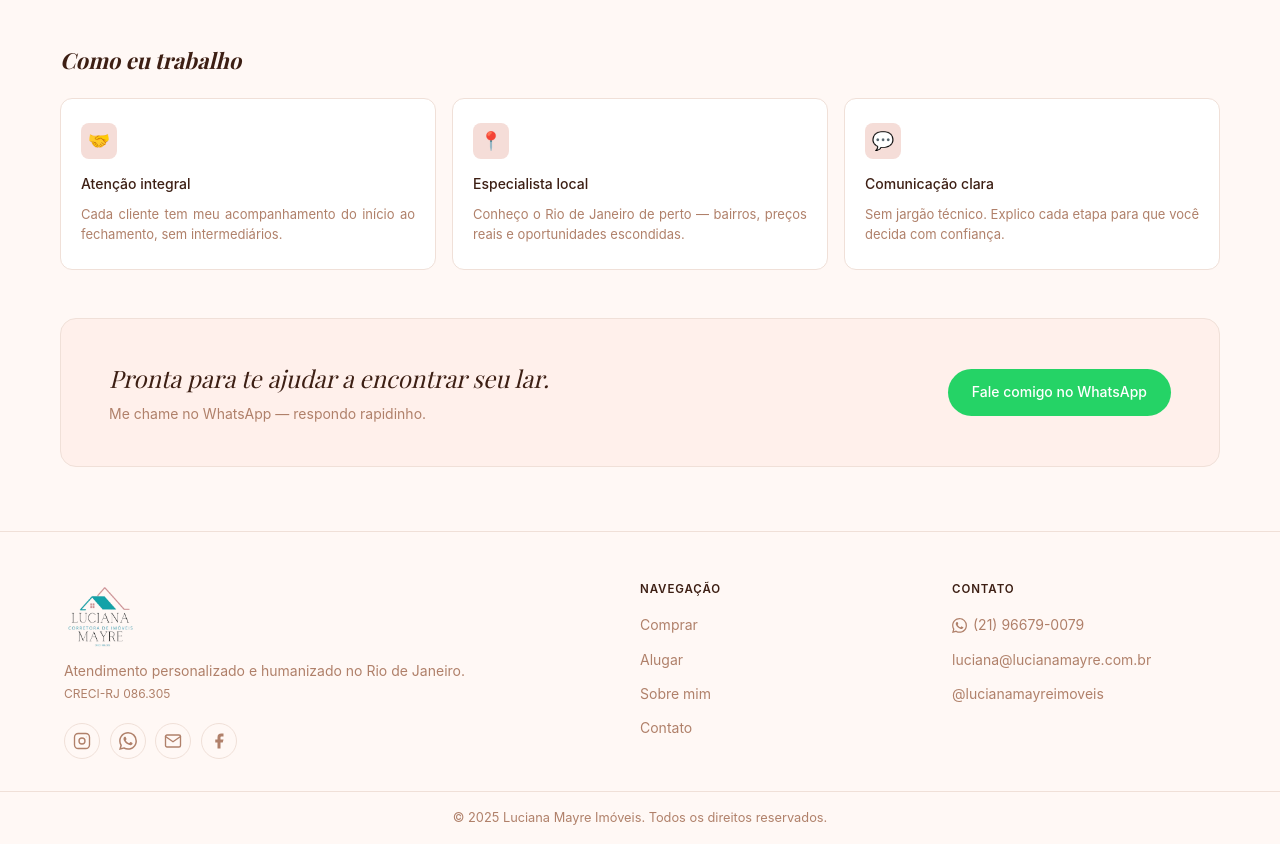
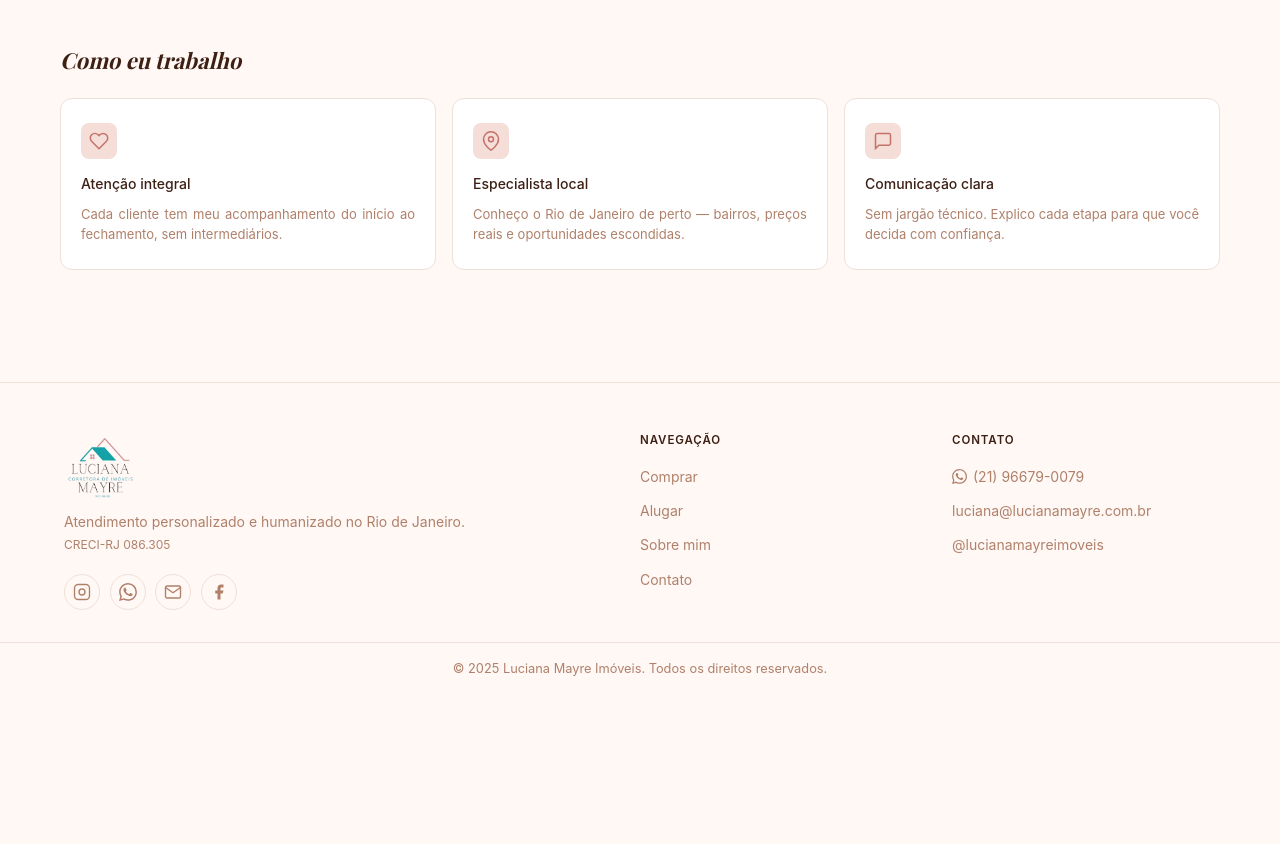
Before and after one commit to Fvicente04/luciana-mayre-imoveis, an Angular app in the folder frontend/: page /sobre in a window 1280 px wide. Shown: the part 925-1769 px from the top of the page. After the commit the page ends 1621 px from the top, so only its background shows below. Built offline with nearby package versions, Linux system fonts and the light colour scheme; a web font is replaced by a local one.

Commit message:
style: replace emoji icons with SVG and remove CTA final da página sobre

```diff
--- a/frontend/src/app/pages/sobre/sobre.component.css
+++ b/frontend/src/app/pages/sobre/sobre.component.css
@@ -145,7 +145,7 @@
   align-items: center;
   justify-content: center;
   margin-bottom: 14px;
-  font-size: 18px;
+  color: var(--color-primary);
 }
 
 .valor-card h4 {
@@ -163,48 +163,6 @@
   line-height: 1.6;
 }
 
-/* CTA final */
-.cta-final {
-  margin: 0 60px 64px;
-  background: var(--color-bg-hero);
-  border: 0.5px solid var(--color-border);
-  border-radius: 16px;
-  padding: 40px 48px;
-  display: flex;
-  align-items: center;
-  justify-content: space-between;
-  gap: 24px;
-}
-
-.cta-titulo {
-  font-family: var(--font-serif);
-  font-style: italic;
-  font-size: 1.5rem;
-  color: var(--color-text-heading);
-  margin-bottom: 6px;
-}
-
-.cta-sub {
-  font-size: 0.875rem;
-  color: var(--color-text-muted);
-}
-
-.btn-whatsapp-cta {
-  background: var(--color-whatsapp);
-  color: #fff;
-  border-radius: 40px;
-  padding: 12px 24px;
-  font-family: var(--font-sans);
-  font-size: 0.875rem;
-  font-weight: 500;
-  white-space: nowrap;
-  flex-shrink: 0;
-  transition: opacity 0.2s;
-}
-
-.btn-whatsapp-cta:hover {
-  opacity: 0.88;
-}
 
 /* Mobile */
 @media (max-width: 768px) {
@@ -242,10 +200,4 @@
     grid-template-columns: 1fr;
   }
 
-  .cta-final {
-    margin: 0 1.5rem 3rem;
-    flex-direction: column;
-    align-items: flex-start;
-    padding: 2rem 1.5rem;
-  }
 }
--- a/frontend/src/app/pages/sobre/sobre.component.html
+++ b/frontend/src/app/pages/sobre/sobre.component.html
@@ -34,29 +34,31 @@
   <h2 class="valores-titulo">Como eu trabalho</h2>
   <div class="valores-grid">
     <div class="valor-card">
-      <div class="valor-icon">🤝</div>
+      <div class="valor-icon">
+        <svg width="20" height="20" viewBox="0 0 24 24" fill="none" stroke="currentColor" stroke-width="1.8">
+          <path d="M20.84 4.61a5.5 5.5 0 00-7.78 0L12 5.67l-1.06-1.06a5.5 5.5 0 00-7.78 7.78l1.06 1.06L12 21.23l7.78-7.78 1.06-1.06a5.5 5.5 0 000-7.78z"/>
+        </svg>
+      </div>
       <h4>Atenção integral</h4>
       <p>Cada cliente tem meu acompanhamento do início ao fechamento, sem intermediários.</p>
     </div>
     <div class="valor-card">
-      <div class="valor-icon">📍</div>
+      <div class="valor-icon">
+        <svg width="20" height="20" viewBox="0 0 24 24" fill="none" stroke="currentColor" stroke-width="1.8">
+          <path d="M21 10c0 7-9 13-9 13s-9-6-9-13a9 9 0 0118 0z"/><circle cx="12" cy="10" r="3"/>
+        </svg>
+      </div>
       <h4>Especialista local</h4>
       <p>Conheço o Rio de Janeiro de perto — bairros, preços reais e oportunidades escondidas.</p>
     </div>
     <div class="valor-card">
-      <div class="valor-icon">💬</div>
+      <div class="valor-icon">
+        <svg width="20" height="20" viewBox="0 0 24 24" fill="none" stroke="currentColor" stroke-width="1.8">
+          <path d="M21 15a2 2 0 01-2 2H7l-4 4V5a2 2 0 012-2h14a2 2 0 012 2z"/>
+        </svg>
+      </div>
       <h4>Comunicação clara</h4>
       <p>Sem jargão técnico. Explico cada etapa para que você decida com confiança.</p>
     </div>
   </div>
 </div>
-
-<div class="cta-final">
-  <div class="cta-texto">
-    <p class="cta-titulo">Pronta para te ajudar a encontrar seu lar.</p>
-    <p class="cta-sub">Me chame no WhatsApp — respondo rapidinho.</p>
-  </div>
-  <a href="https://wa.me/5521966790079?text=Olá!%20Vim%20pelo%20site%20e%20gostaria%20de%20mais%20informações." target="_blank" rel="noopener" class="btn-whatsapp-cta">
-    Fale comigo no WhatsApp
-  </a>
-</div>
```
